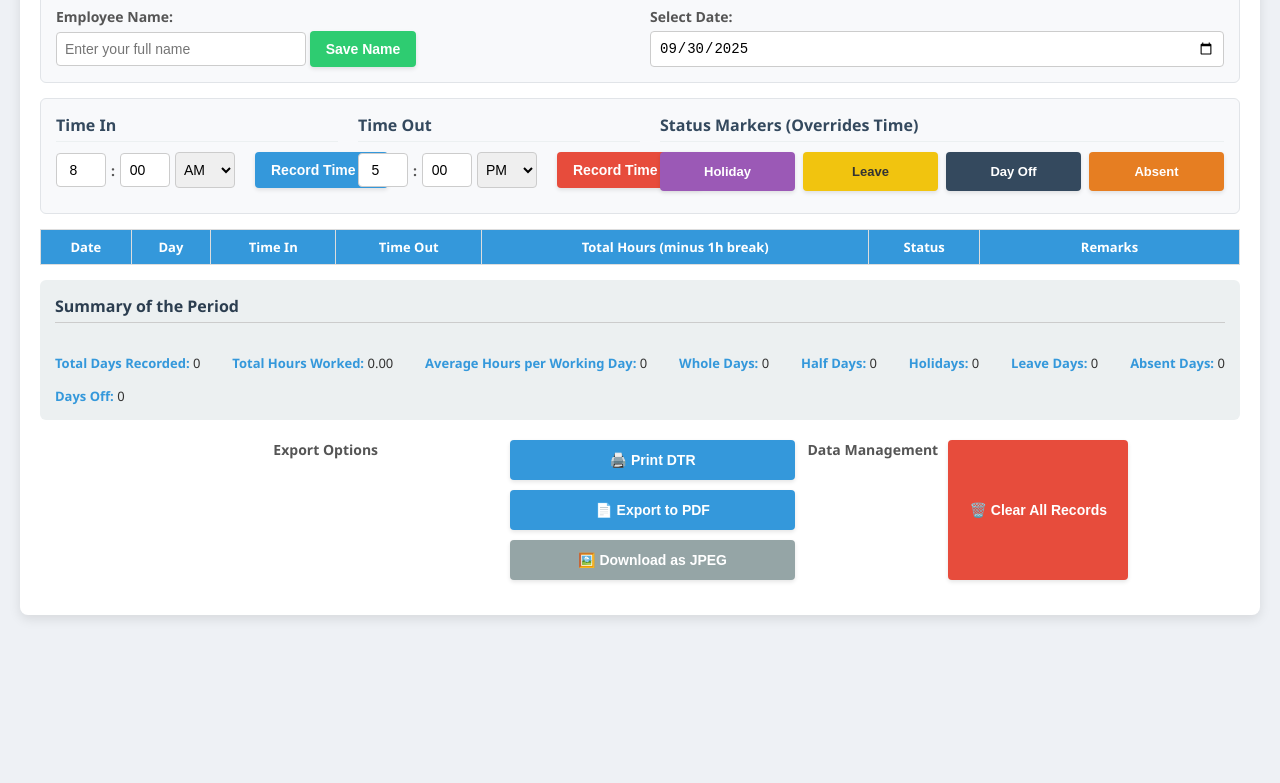
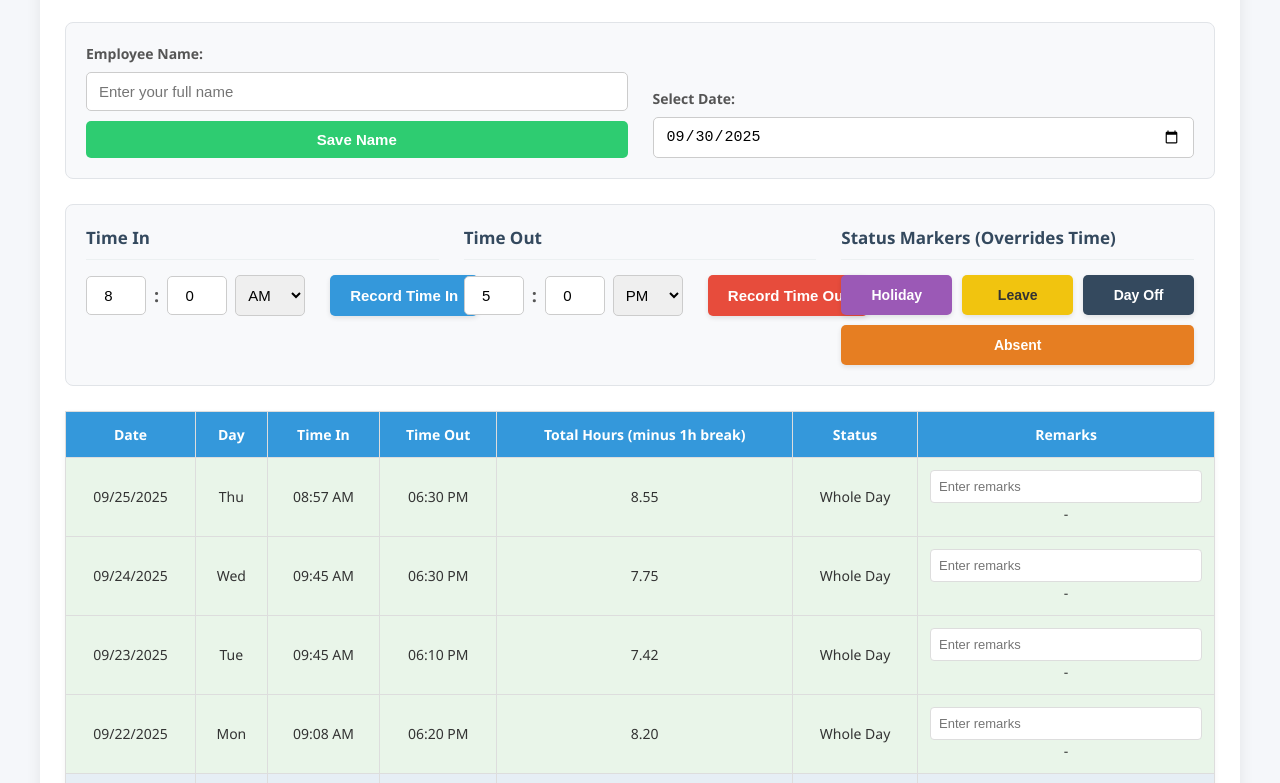
Before and after one commit to QGCoordinator/DTR, a plain HTML site: page index.html in a window 1280 px wide. Shown: the part 104-887 px from the top of the page. Before the commit the page ends 800 px from the top, so only its background shows below. Drawn offline with nearby package versions, Linux system fonts and the light colour scheme.

Commit message:
Update index.html

```diff
--- a/index.html
+++ b/index.html
@@ -6,247 +6,343 @@
     <title>Daily Time Record (DTR) Tracker</title>
     <style>
         /* General Reset and Base Styles */
+        * {
+            box-sizing: border-box;
+        }
         body {
             font-family: 'Segoe UI', Tahoma, Geneva, Verdana, sans-serif;
             margin: 0;
-            padding: 15px;
-            background-color: #eef1f5; /* Light Gray Background */
+            padding: 20px;
+            background-color: #f5f7fa;
             font-size: 14px;
             color: #333;
+            line-height: 1.5;
         }
         .container {
             max-width: 1200px;
             margin: 0 auto;
             background-color: white;
-            padding: 20px;
-            border-radius: 8px;
-            box-shadow: 0 4px 12px rgba(0,0,0,0.1);
+            padding: 25px;
+            border-radius: 10px;
+            box-shadow: 0 5px 15px rgba(0,0,0,0.08);
         }
         h1 {
             text-align: center;
             color: #2c3e50;
-            font-size: 24px;
-            margin: 0 0 15px;
-            padding-bottom: 10px;
+            font-size: 26px;
+            margin: 0 0 25px;
+            padding-bottom: 15px;
             border-bottom: 2px solid #ecf0f1;
+            font-weight: 600;
         }
-        .employee-info-section, .time-input-section {
-            margin-bottom: 15px;
-            padding: 15px;
+
+        /* Employee Info Section */
+        .employee-info-section {
+            margin-bottom: 25px;
+            padding: 20px;
             background-color: #f8f9fb;
             border: 1px solid #e1e4e8;
-            border-radius: 6px;
+            border-radius: 8px;
             display: flex;
             flex-wrap: wrap;
-            gap: 20px;
-            align-items: flex-start;
+            gap: 25px;
+            align-items: flex-end;
         }
-        .info-group, .time-card {
+        .info-group {
             flex: 1;
-            min-width: 250px;
+            min-width: 280px;
+        }
+        .info-group label {
+            display: block;
+            margin-bottom: 8px;
+            font-weight: 600;
+            color: #555;
+            font-size: 14px;
+        }
+        .name-input, .date-input {
+            padding: 10px 12px;
+            border: 1px solid #ccc;
+            border-radius: 5px;
+            font-size: 15px;
+            width: 100%;
+            transition: border-color 0.3s;
+        }
+        .name-input:focus, .date-input:focus {
+            border-color: #3498db;
+            outline: none;
+            box-shadow: 0 0 0 2px rgba(52, 152, 219, 0.2);
+        }
+        .save-btn {
+            padding: 10px 20px;
+            background-color: #2ecc71;
+            color: white;
+            border: none;
+            border-radius: 5px;
+            font-size: 15px;
+            font-weight: 600;
+            cursor: pointer;
+            transition: background-color 0.2s;
+            margin-top: 10px;
+            width: 100%;
+        }
+        .save-btn:hover {
+            background-color: #27ae60;
+        }
+
+        /* Time Input Section */
+        .time-input-section {
+            margin-bottom: 25px;
+            padding: 20px;
+            background-color: #f8f9fb;
+            border: 1px solid #e1e4e8;
+            border-radius: 8px;
+            display: flex;
+            flex-wrap: wrap;
+            gap: 25px;
+        }
+        .time-card {
+            flex: 1;
+            min-width: 280px;
         }
         .time-card h4 {
-            margin: 0 0 10px;
-            font-size: 16px;
+            margin: 0 0 15px;
+            font-size: 17px;
             color: #34495e;
             border-bottom: 1px solid #ecf0f1;
-            padding-bottom: 5px;
+            padding-bottom: 8px;
+            font-weight: 600;
         }
 
-        /* Input Styles */
-        label {
-            display: block;
-            margin-bottom: 5px;
-            font-weight: 600;
-            color: #555;
+        /* Time Input Controls */
+        .time-entry-row {
+            display: flex;
+            align-items: center;
+            gap: 15px;
+            margin-bottom: 15px;
         }
-        .name-input, .date-input, .time-number, .ampm-select, .remarks-input {
-            padding: 8px;
-            border: 1px solid #ccc;
-            border-radius: 4px;
-            font-size: 14px;
-            box-sizing: border-box;
-        }
-        .name-input { width: 250px; }
-        .date-input { width: 100%; }
-
-        /* Time Input Grouping */
         .time-input-container {
             display: flex;
-            gap: 5px;
+            gap: 8px;
             align-items: center;
             margin-right: 10px;
         }
-        .time-number { width: 50px; text-align: center; }
-        .ampm-select { padding: 8px 4px; width: 60px;}
-        .time-separator { font-weight: bold; color: #555; }
+        .time-number {
+            width: 60px;
+            text-align: center;
+            padding: 10px;
+            border: 1px solid #ccc;
+            border-radius: 5px;
+            font-size: 15px;
+        }
+        .ampm-select {
+            padding: 10px 8px;
+            width: 70px;
+            border: 1px solid #ccc;
+            border-radius: 5px;
+            font-size: 15px;
+        }
+        .time-separator {
+            font-weight: bold;
+            color: #555;
+            font-size: 18px;
+        }
 
-        /* Button Styles - IMPROVED */
-        .time-btn, .save-btn {
-            padding: 10px 16px;
-            font-size: 14px;
+        /* Buttons */
+        .time-btn {
+            padding: 12px 20px;
+            font-size: 15px;
             border: none;
-            border-radius: 4px;
+            border-radius: 5px;
             cursor: pointer;
             color: white;
             transition: all 0.2s ease;
+            font-weight: 600;
+            box-shadow: 0 2px 5px rgba(0,0,0,0.1);
             flex-shrink: 0;
-            font-weight: 600;
-            box-shadow: 0 2px 4px rgba(0,0,0,0.1);
         }
-        .time-btn:hover, .save-btn:hover {
+        .time-btn:hover {
             transform: translateY(-2px);
             box-shadow: 0 4px 8px rgba(0,0,0,0.15);
         }
-        .time-btn:active, .save-btn:active {
+        .time-btn:active {
             transform: translateY(0);
-            box-shadow: 0 1px 2px rgba(0,0,0,0.1);
+            box-shadow: 0 1px 3px rgba(0,0,0,0.1);
         }
-        .btn-primary { background-color: #3498db; } /* Blue */
-        .btn-primary:hover { background-color: #2980b9; }
-        .btn-success { background-color: #2ecc71; } /* Green */
-        .btn-success:hover { background-color: #27ae60; }
-        .btn-danger { background-color: #e74c3c; } /* Red */
-        .btn-danger:hover { background-color: #c0392b; }
-        .btn-secondary { background-color: #95a5a6; } /* Gray */
-        .btn-secondary:hover { background-color: #7f8c8d; }
-
-        .time-entry-row {
-            display: flex;
-            align-items: center;
-            gap: 10px;
-            margin-bottom: 10px;
+        .btn-primary {
+            background-color: #3498db;
+        }
+        .btn-primary:hover {
+            background-color: #2980b9;
+        }
+        .btn-danger {
+            background-color: #e74c3c;
+        }
+        .btn-danger:hover {
+            background-color: #c0392b;
         }
 
-        /* Status Buttons - IMPROVED */
+        /* Status Buttons */
         .status-buttons {
             display: flex;
             flex-wrap: wrap;
-            gap: 8px;
+            gap: 10px;
+            margin-top: 10px;
         }
         .status-buttons button {
             flex: 1;
-            min-width: 100px;
-            padding: 12px 8px;
-            font-size: 13px;
+            min-width: 110px;
+            padding: 12px 10px;
+            font-size: 14px;
         }
-        .btn-holiday { background-color: #9b59b6; } /* Purple */
-        .btn-holiday:hover { background-color: #8e44ad; }
-        .btn-absent { background-color: #e67e22; } /* Orange */
-        .btn-absent:hover { background-color: #d35400; }
-        .btn-leave { background-color: #f1c40f; color: #333; } /* Yellow */
-        .btn-leave:hover { background-color: #f39c12; }
-        .btn-dayoff { background-color: #34495e; } /* Dark Blue/Gray */
-        .btn-dayoff:hover { background-color: #2c3e50; }
-
-        /* Action Buttons - IMPROVED */
-        .action-buttons {
-            text-align: center;
-            margin-top: 20px;
-            display: flex;
-            flex-wrap: wrap;
-            gap: 12px;
-            justify-content: center;
+        .btn-holiday {
+            background-color: #9b59b6;
         }
-        .action-buttons button {
-            padding: 12px 20px;
-            min-width: 180px;
-            font-size: 14px;
-            display: flex;
-            align-items: center;
-            justify-content: center;
-            gap: 8px;
+        .btn-holiday:hover {
+            background-color: #8e44ad;
         }
-
-        /* Button Groups for Better Organization */
-        .button-group {
-            display: flex;
-            gap: 10px;
-            margin-bottom: 15px;
+        .btn-absent {
+            background-color: #e67e22;
         }
-        .button-group-title {
-            font-size: 14px;
-            font-weight: 600;
-            color: #555;
-            margin-bottom: 8px;
-            width: 100%;
+        .btn-absent:hover {
+            background-color: #d35400;
         }
-        .export-buttons {
-            display: flex;
-            gap: 10px;
-            flex-wrap: wrap;
+        .btn-leave {
+            background-color: #f1c40f;
+            color: #333;
         }
-        .export-buttons button {
-            flex: 1;
-            min-width: 160px;
+        .btn-leave:hover {
+            background-color: #f39c12;
+        }
+        .btn-dayoff {
+            background-color: #34495e;
+        }
+        .btn-dayoff:hover {
+            background-color: #2c3e50;
         }
 
         /* Table Styles */
         table {
             width: 100%;
             border-collapse: collapse;
-            margin-bottom: 15px;
-            font-size: 13px;
+            margin-bottom: 25px;
+            font-size: 14px;
+            box-shadow: 0 2px 5px rgba(0,0,0,0.05);
         }
         th, td {
             border: 1px solid #ddd;
-            padding: 8px;
+            padding: 12px;
             text-align: center;
         }
         th {
-            background-color: #3498db; /* Header Blue */
+            background-color: #3498db;
             color: white;
-            font-size: 13px;
-            position: sticky; /* Sticky header for long tables */
+            font-size: 14px;
+            font-weight: 600;
+            position: sticky;
             top: 0;
         }
         tr:nth-child(even) {
-            background-color: #f2f2f2; /* Zebra striping */
+            background-color: #f9f9f9;
         }
 
-        /* Summary and Action Styles */
-        .summary {
-            margin-top: 15px;
-            padding: 15px;
-            background-color: #ecf0f1;
-            border-radius: 6px;
-            font-size: 13px;
-            display: flex;
-            flex-wrap: wrap;
-            gap: 15px 30px;
-            justify-content: space-between;
+        /* Status Row Styling */
+        .holiday-row {
+            background-color: #f3e5f5 !important;
         }
-        .summary h3 { margin-top: 0; color: #2c3e50; font-size: 16px; width: 100%; border-bottom: 1px solid #ccc; padding-bottom: 5px; }
-        .summary p { margin: 0; }
-        .summary strong { color: #3498db; }
-
-        .employee-name-display {
-            font-weight: bold;
-            font-size: 16px;
-            color: #2c3e50;
-            margin-bottom: 10px;
-            display: none; /* Hidden on screen, shown in print */
-            width: 100%;
+        .absent-row {
+            background-color: #faebd7 !important;
         }
-
-        /* Status Row Styling (Subtle) */
-        .holiday-row { background-color: #f3e5f5 !important; }
-        .absent-row { background-color: #faebd7 !important; } /* Light peach */
-        .leave-row { background-color: #fffff0 !important; } /* Very light yellow */
-        .dayoff-row { background-color: #e6eef5 !important; } /* Light blue-gray */
-        .wholeday-row { background-color: #e9f5e9 !important; } /* Light green */
-        .halfday-row { background-color: #fff8e1 !important; } /* Light cream */
+        .leave-row {
+            background-color: #fffff0 !important;
+        }
+        .dayoff-row {
+            background-color: #e6eef5 !important;
+        }
+        .wholeday-row {
+            background-color: #e9f5e9 !important;
+        }
+        .halfday-row {
+            background-color: #fff8e1 !important;
+        }
 
         /* Remarks Input in Table */
         .remarks-input {
             width: 100%;
-            padding: 3px;
+            padding: 8px;
             border: 1px solid #ddd;
-            border-radius: 3px;
-            font-size: 11px;
+            border-radius: 4px;
+            font-size: 13px;
         }
         .remarks-cell {
-            min-width: 120px;
+            min-width: 150px;
+        }
+
+        /* Summary Section */
+        .summary {
+            margin-top: 25px;
+            padding: 20px;
+            background-color: #ecf0f1;
+            border-radius: 8px;
+            font-size: 14px;
+            display: flex;
+            flex-wrap: wrap;
+            gap: 20px 40px;
+            justify-content: space-between;
+        }
+        .summary h3 {
+            margin-top: 0;
+            color: #2c3e50;
+            font-size: 18px;
+            width: 100%;
+            border-bottom: 1px solid #bdc3c7;
+            padding-bottom: 10px;
+            font-weight: 600;
+        }
+        .summary p {
+            margin: 0;
+            min-width: 200px;
+        }
+        .summary strong {
+            color: #3498db;
+        }
+
+        /* Action Buttons */
+        .action-buttons {
+            text-align: center;
+            margin-top: 30px;
+            display: flex;
+            flex-wrap: wrap;
+            gap: 15px;
+            justify-content: center;
+        }
+        .action-buttons button {
+            padding: 14px 24px;
+            min-width: 200px;
+            font-size: 15px;
+            display: flex;
+            align-items: center;
+            justify-content: center;
+            gap: 8px;
+        }
+        .btn-secondary {
+            background-color: #95a5a6;
+        }
+        .btn-secondary:hover {
+            background-color: #7f8c8d;
+        }
+
+        /* Employee Name Display */
+        .employee-name-display {
+            font-weight: bold;
+            font-size: 18px;
+            color: #2c3e50;
+            margin-bottom: 15px;
+            display: none;
+            width: 100%;
+            padding: 10px;
+            background-color: #f8f9fb;
+            border-radius: 5px;
+            border-left: 4px solid #3498db;
         }
 
         /* Notification Area */
@@ -255,15 +351,15 @@
             top: 20px;
             right: 20px;
             z-index: 1000;
-            max-width: 300px;
+            max-width: 350px;
         }
         .notification {
-            padding: 10px 15px;
+            padding: 12px 18px;
             margin-bottom: 10px;
-            border-radius: 5px;
+            border-radius: 6px;
             color: white;
-            font-weight: bold;
-            box-shadow: 0 2px 5px rgba(0,0,0,0.2);
+            font-weight: 600;
+            box-shadow: 0 3px 8px rgba(0,0,0,0.2);
             opacity: 0;
             transition: opacity 0.5s, transform 0.5s;
             transform: translateY(-20px);
@@ -272,21 +368,52 @@
             opacity: 1;
             transform: translateY(0);
         }
-        .notification.error { background-color: #e74c3c; }
-        .notification.success { background-color: #2ecc71; }
-        .notification.warning { background-color: #f1c40f; color: #333; }
-
+        .notification.error {
+            background-color: #e74c3c;
+        }
+        .notification.success {
+            background-color: #2ecc71;
+        }
+        .notification.warning {
+            background-color: #f1c40f;
+            color: #333;
+        }
 
         /* Print Styles */
         @media print {
-            body { padding: 0; font-size: 11px; }
-            .container { padding: 5px; box-shadow: none; max-width: 100%; }
-            .no-print { display: none !important; }
-            .employee-name-display { display: block !important; margin: 0 0 5px; }
-            h1 { font-size: 20px; margin: 2px 0 10px; }
-            table { font-size: 10px; }
-            th, td { padding: 4px; border-color: #aaa; }
-            .summary { background-color: #ecf0f1 !important; -webkit-print-color-adjust: exact; print-color-adjust: exact; }
+            body {
+                padding: 0;
+                font-size: 12px;
+                background: white;
+            }
+            .container {
+                padding: 10px;
+                box-shadow: none;
+                max-width: 100%;
+            }
+            .no-print {
+                display: none !important;
+            }
+            .employee-name-display {
+                display: block !important;
+                margin: 0 0 10px;
+            }
+            h1 {
+                font-size: 22px;
+                margin: 5px 0 15px;
+            }
+            table {
+                font-size: 11px;
+            }
+            th, td {
+                padding: 8px;
+                border-color: #aaa;
+            }
+            .summary {
+                background-color: #ecf0f1 !important;
+                -webkit-print-color-adjust: exact;
+                print-color-adjust: exact;
+            }
             /* Force row colors for print */
             .holiday-row, .absent-row, .leave-row, .dayoff-row, .wholeday-row, .halfday-row {
                 -webkit-print-color-adjust: exact;
@@ -296,16 +423,28 @@
 
         /* Responsive adjustments */
         @media (max-width: 768px) {
+            .container {
+                padding: 15px;
+            }
+            .employee-info-section, .time-input-section {
+                flex-direction: column;
+                gap: 20px;
+            }
+            .info-group, .time-card {
+                min-width: 100%;
+            }
+            .time-entry-row {
+                flex-direction: column;
+                align-items: flex-start;
+                gap: 10px;
+            }
+            .status-buttons button {
+                min-width: calc(50% - 5px);
+            }
             .action-buttons button {
                 min-width: 100%;
             }
-            .export-buttons button {
-                min-width: 100%;
-            }
-            .status-buttons button {
-                min-width: calc(50% - 4px);
-            }
-            .time-card {
+            .summary p {
                 min-width: 100%;
             }
         }
@@ -322,19 +461,18 @@
         <div class="employee-info-section no-print">
             <div class="info-group">
                 <label for="employee-name-input">Employee Name:</label>
-                <input type="text" id="employee-name-input" class="name-input" placeholder="Enter your full name">
-                <button class="save-btn btn-success" onclick="saveEmployeeInfo()">Save Name</button>
+                <input type="text" id="employee-name-input" class="name-input" placeholder="Enter your full name" value="DEAN VICTOR MONTALVO">
+                <button class="save-btn" onclick="saveEmployeeInfo()">Save Name</button>
             </div>
             <div class="info-group">
                 <label for="date-input">Select Date:</label>
-                <input type="date" id="date-input" class="date-input">
+                <input type="date" id="date-input" class="date-input" value="2025-09-30">
             </div>
         </div>
 
         <div class="employee-name-display" id="printed-employee-name"></div>
 
         <div class="time-input-section no-print">
-
             <div class="time-card">
                 <h4>Time In</h4>
                 <div class="time-entry-row">
@@ -367,7 +505,7 @@
                 </div>
             </div>
 
-            <div class="time-card" style="flex: 2; min-width: 400px;">
+            <div class="time-card">
                 <h4>Status Markers (Overrides Time)</h4>
                 <div class="status-buttons">
                     <button class="time-btn btn-holiday" onclick="markStatus('holiday')">Holiday</button>
@@ -391,7 +529,8 @@
                 </tr>
             </thead>
             <tbody id="dtr-body">
-                </tbody>
+                <!-- Table rows will be populated by JavaScript -->
+            </tbody>
         </table>
 
         <div class="summary">
@@ -408,19 +547,10 @@
         </div>
 
         <div class="action-buttons no-print">
-            <div class="button-group">
-                <div class="button-group-title">Export Options</div>
-                <div class="export-buttons">
-                    <button class="time-btn btn-primary" onclick="printDTR()">🖨️ Print DTR</button>
-                    <button class="time-btn btn-primary" onclick="saveAsPDF()">📄 Export to PDF</button>
-                    <button class="time-btn btn-secondary" onclick="downloadAsJPEG()">🖼️ Download as JPEG</button>
-                </div>
-            </div>
-
-            <div class="button-group">
-                <div class="button-group-title">Data Management</div>
-                <button class="time-btn btn-danger" onclick="clearRecords()">🗑️ Clear All Records</button>
-            </div>
+            <button class="time-btn btn-primary" onclick="printDTR()">🖨️ Print DTR</button>
+            <button class="time-btn btn-primary" onclick="saveAsPDF()">📄 Export to PDF</button>
+            <button class="time-btn btn-secondary" onclick="downloadAsJPEG()">🖼️ Download as JPEG</button>
+            <button class="time-btn btn-danger" onclick="clearRecords()">🗑️ Clear All Records</button>
         </div>
     </div>
 
@@ -443,7 +573,7 @@
         const SATURDAY_TIMEOUT_DISPLAY = '4:00 PM (Sat. Enforced)';
         const MIN_WHOLE_DAY_HOURS = 6.8; // Generally 8 hours work minus 1 hour break = 7 hours. Using 6.8 for margin.
 
-        // --- Notification System (Improvement 2) ---
+        // --- Notification System ---
         function displayMessage(text, type = 'success', duration = 3000) {
             const area = document.getElementById('notification-area');
             const notification = document.createElement('div');
@@ -468,12 +598,18 @@
         document.addEventListener('DOMContentLoaded', function() {
             document.getElementById('employee-name-input').value = employeeName;
             document.getElementById('date-input').valueAsDate = new Date();
-            // Set default time entries for convenience
-            document.getElementById('time-in-hours').value = 8;
-            document.getElementById('time-in-minutes').value = '00';
-            document.getElementById('time-out-hours').value = 5;
-            document.getElementById('time-out-minutes').value = '00';
-            document.getElementById('time-out-ampm').value = 'PM';
+
+            // If no records exist, create sample data
+            if (records.length === 0) {
+                records = [
+                    { date: '2025-09-25', timeIn: '08:57', timeOut: '18:30', status: null, employeeName: employeeName, remarks: '' },
+                    { date: '2025-09-24', timeIn: '09:45', timeOut: '18:30', status: null, employeeName: employeeName, remarks: '' },
+                    { date: '2025-09-23', timeIn: '09:45', timeOut: '18:10', status: null, employeeName: employeeName, remarks: '' },
+                    { date: '2025-09-22', timeIn: '09:08', timeOut: '18:20', status: null, employeeName: employeeName, remarks: '' },
+                    { date: '2025-09-21', timeIn: null, timeOut: null, status: STATUS_TYPES.DAYOFF, employeeName: employeeName, remarks: '' }
+                ];
+                localStorage.setItem('dtrRecords', JSON.stringify(records));
+            }
 
             updateTable();
             updateSummary();
@@ -575,7 +711,7 @@
             let timeOut24 = record.timeOut;
             let displayTimeOut = formatTime(timeOut24);
 
-            // --- Saturday 4:00 PM Enforced Timeout (Improvement 1) ---
+            // --- Saturday 4:00 PM Enforced Timeout ---
             if (dayOfWeek === 6 && timeIn24) {
                 // If it's Saturday and they clocked in, enforce 4:00 PM
                 timeOut24 = SATURDAY_TIMEOUT_24HR;
@@ -691,8 +827,6 @@
             if (record) {
                 record.remarks = remarks;
                 localStorage.setItem('dtrRecords', JSON.stringify(records));
-                // Optional: Re-render the table to update the print-only span
-                // updateTable();
                 displayMessage('Remarks saved!', 'success', 1500);
             }
         }
@@ -864,7 +998,7 @@
                 record = { date: dateInput, timeIn: null, timeOut: timeOut, status: null, employeeName: employeeName, remarks: '' };
                 records.push(record);
             } else {
-                // --- Time Order Check (Improvement 2) ---
+                // --- Time Order Check ---
                 if (record.timeIn && timeOut <= record.timeIn) {
                     displayMessage('🛑 Time Out must be AFTER Time In.', 'error');
                     return;
```
